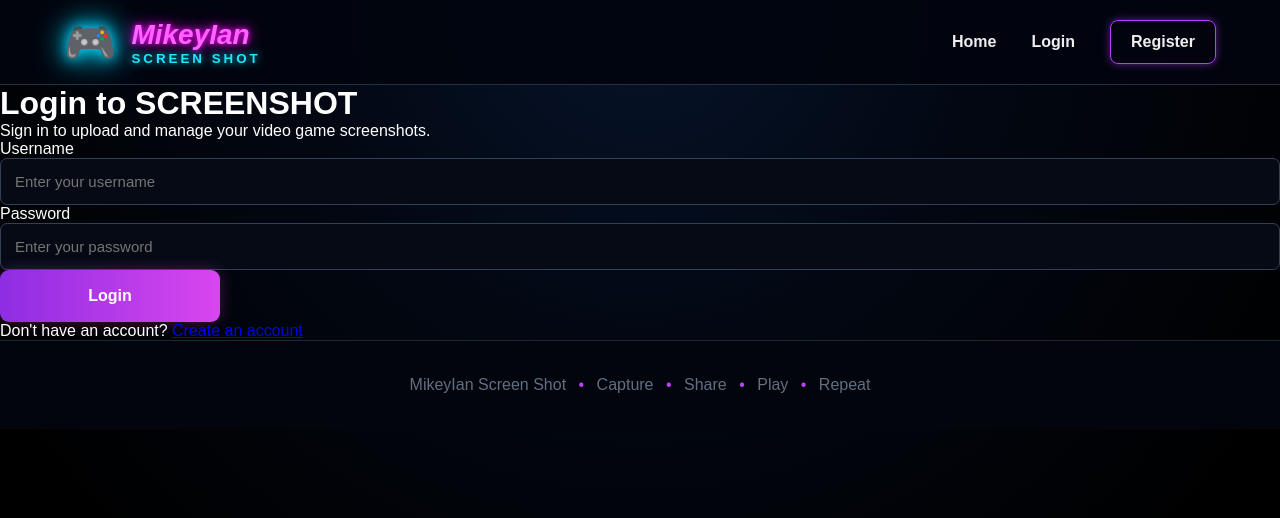
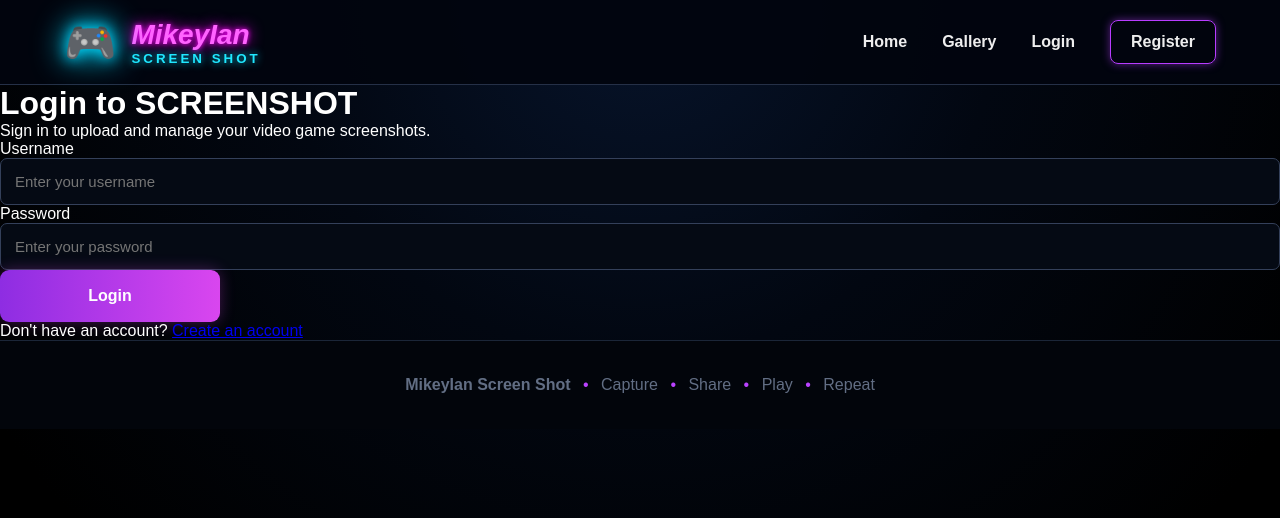
Before and after one commit to MikeyIan/screenshot, a Flask app: page /login in a window 1280 px wide. Shown: the top 518 px of the page. Run offline with Flask 3, Linux system fonts and the light colour scheme; some libraries are stand-ins or nearby versions.

Commit message:
Refactor HTML structure and improve readability

```diff
--- a/templates/base.html
+++ b/templates/base.html
@@ -3,59 +3,100 @@
 
 <head>
     <meta charset="UTF-8">
-    <meta name="viewport" content="width=device-width, initial-scale=1.0">
+
+    <meta
+        name="viewport"
+        content="width=device-width, initial-scale=1.0"
+    >
 
     <title>MikeyIan Screen Shot</title>
 
+    <!-- Neon website CSS -->
     <link
         rel="stylesheet"
         href="{{ url_for('static', filename='style.css') }}"
     >
 </head>
 
+
 <body>
 
     <!-- =========================================
-         NAVIGATION
+         NAVIGATION BAR
     ========================================== -->
 
     <nav class="navbar">
 
-        <a href="{{ url_for('index') }}" class="logo">
-            <span class="controller-logo">🎮</span>
+        <!-- Logo -->
+        <a
+            href="{{ url_for('index') }}"
+            class="logo"
+        >
+
+            <span class="controller-logo">
+                🎮
+            </span>
 
             <span class="logo-text">
-                <strong>MikeyIan</strong>
-                <small>SCREEN SHOT</small>
+
+                <strong>
+                    MikeyIan
+                </strong>
+
+                <small>
+                    SCREEN SHOT
+                </small>
+
             </span>
+
         </a>
 
 
+        <!-- Navigation Links -->
         <div class="nav-links">
 
             <a href="{{ url_for('index') }}">
                 Home
             </a>
 
+
+            <!-- Logged In User -->
             {% if session.get("user_id") %}
 
                 <a href="{{ url_for('upload') }}">
                     Upload
                 </a>
 
+
+                <a href="{{ url_for('index') }}#gallery">
+                    Gallery
+                </a>
+
+
                 <span class="username">
-                    {{ session.get("username") }}
+
+                    🎮 {{ session.get("username") }}
+
                 </span>
+
 
                 <a href="{{ url_for('logout') }}">
                     Logout
                 </a>
 
+
+            <!-- Logged Out User -->
             {% else %}
+
+                <a href="{{ url_for('index') }}#gallery">
+                    Gallery
+                </a>
+
 
                 <a href="{{ url_for('login') }}">
                     Login
                 </a>
+
 
                 <a
                     href="{{ url_for('register') }}"
@@ -71,6 +112,7 @@
     </nav>
 
 
+
     <!-- =========================================
          FLASH MESSAGES
     ========================================== -->
@@ -84,7 +126,9 @@
                 {% for message in messages %}
 
                     <div class="flash-message">
+
                         {{ message }}
+
                     </div>
 
                 {% endfor %}
@@ -96,6 +140,7 @@
     </div>
 
 
+
     <!-- =========================================
          PAGE CONTENT
     ========================================== -->
@@ -103,9 +148,11 @@
     <main>
 
         {% block content %}
+
         {% endblock %}
 
     </main>
+
 
 
     <!-- =========================================
@@ -115,19 +162,32 @@
     <footer>
 
         <p>
-            MikeyIan Screen Shot
+
+            <strong>
+                MikeyIan Screen Shot
+            </strong>
+
             <span>•</span>
+
             Capture
+
             <span>•</span>
+
             Share
+
             <span>•</span>
+
             Play
+
             <span>•</span>
+
             Repeat
+
         </p>
 
     </footer>
 
+
 </body>
 
 </html>
```
